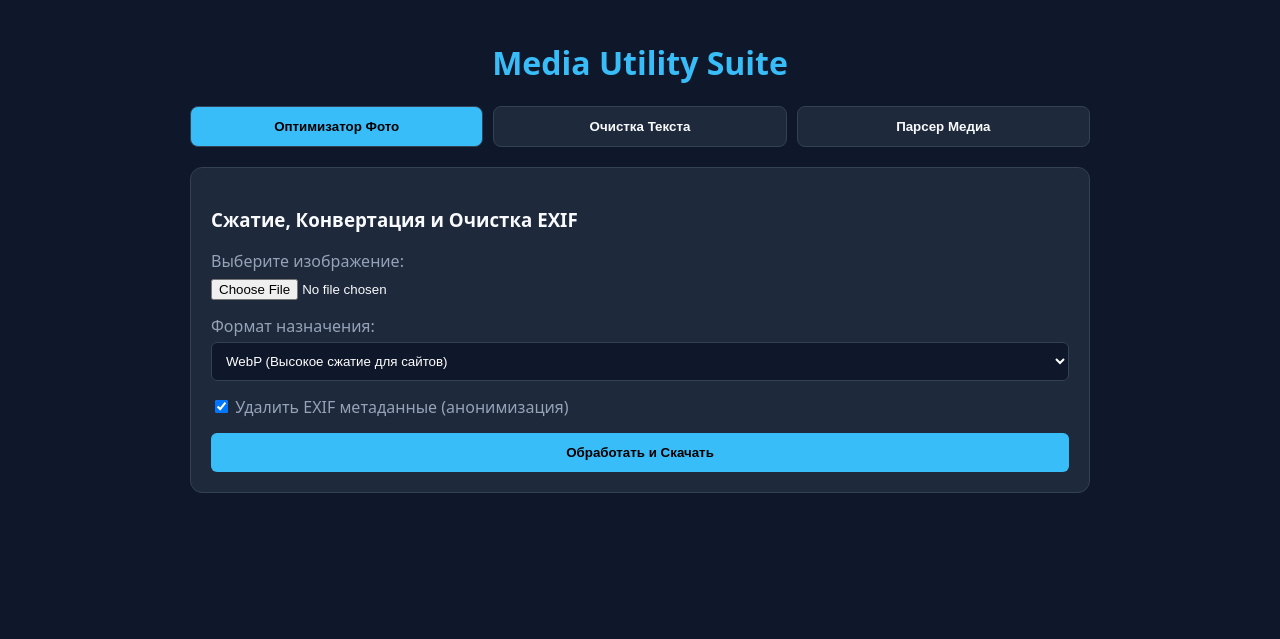
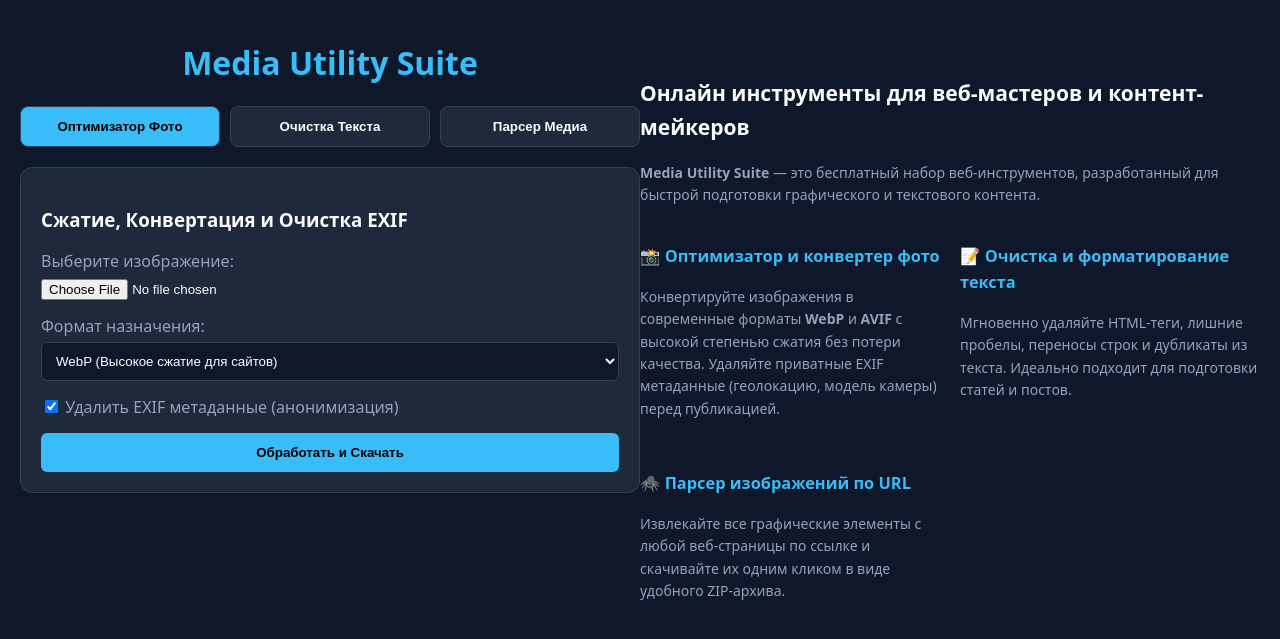
Before and after one commit to ilyanic-hub/Media-Content-Utility-Suite, a FastAPI app: page / in a window 1280 px wide. Shown: the top 639 px of the page. Run offline with FastAPI, Linux system fonts and the light colour scheme.

Commit message:
Update index.html

```diff
--- a/templates/index.html
+++ b/templates/index.html
@@ -1,6 +1,7 @@
 <!DOCTYPE html>
 <html lang="ru">
 <head>
+    <meta name="google-site-verification" content="ikgWqfvaZkHz4vtU9DKRcqyfgPNPo7VuJASZGhJX6Kc" />
     <meta charset="UTF-8">
     <meta name="viewport" content="width=device-width, initial-scale=1.0">
 
@@ -156,6 +157,26 @@
     </div>
 </div>
 
+    <div class="container" style="margin-top: 40px; color: var(--text-muted); font-size: 14px; line-height: 1.6;">
+    <h2 style="color: var(--text);">Онлайн инструменты для веб-мастеров и контент-мейкеров</h2>
+    <p><strong>Media Utility Suite</strong> — это бесплатный набор веб-инструментов, разработанный для быстрой подготовки графического и текстового контента.</p>
+
+    <div style="display: grid; grid-template-columns: repeat(auto-fit, minmax(250px, 1fr)); gap: 20px; margin-top: 20px;">
+        <div>
+            <h3 style="color: var(--accent);">📸 Оптимизатор и конвертер фото</h3>
+            <p>Конвертируйте изображения в современные форматы <strong>WebP</strong> и <strong>AVIF</strong> с высокой степенью сжатия без потери качества. Удаляйте приватные EXIF метаданные (геолокацию, модель камеры) перед публикацией.</p>
+        </div>
+        <div>
+            <h3 style="color: var(--accent);">📝 Очистка и форматирование текста</h3>
+            <p>Мгновенно удаляйте HTML-теги, лишние пробелы, переносы строк и дубликаты из текста. Идеально подходит для подготовки статей и постов.</p>
+        </div>
+        <div>
+            <h3 style="color: var(--accent);">🕷️ Парсер изображений по URL</h3>
+            <p>Извлекайте все графические элементы с любой веб-страницы по ссылке и скачивайте их одним кликом в виде удобного ZIP-архива.</p>
+        </div>
+    </div>
+</div>
+
 <script>
     let currentExtractedImages = [];
 
```
